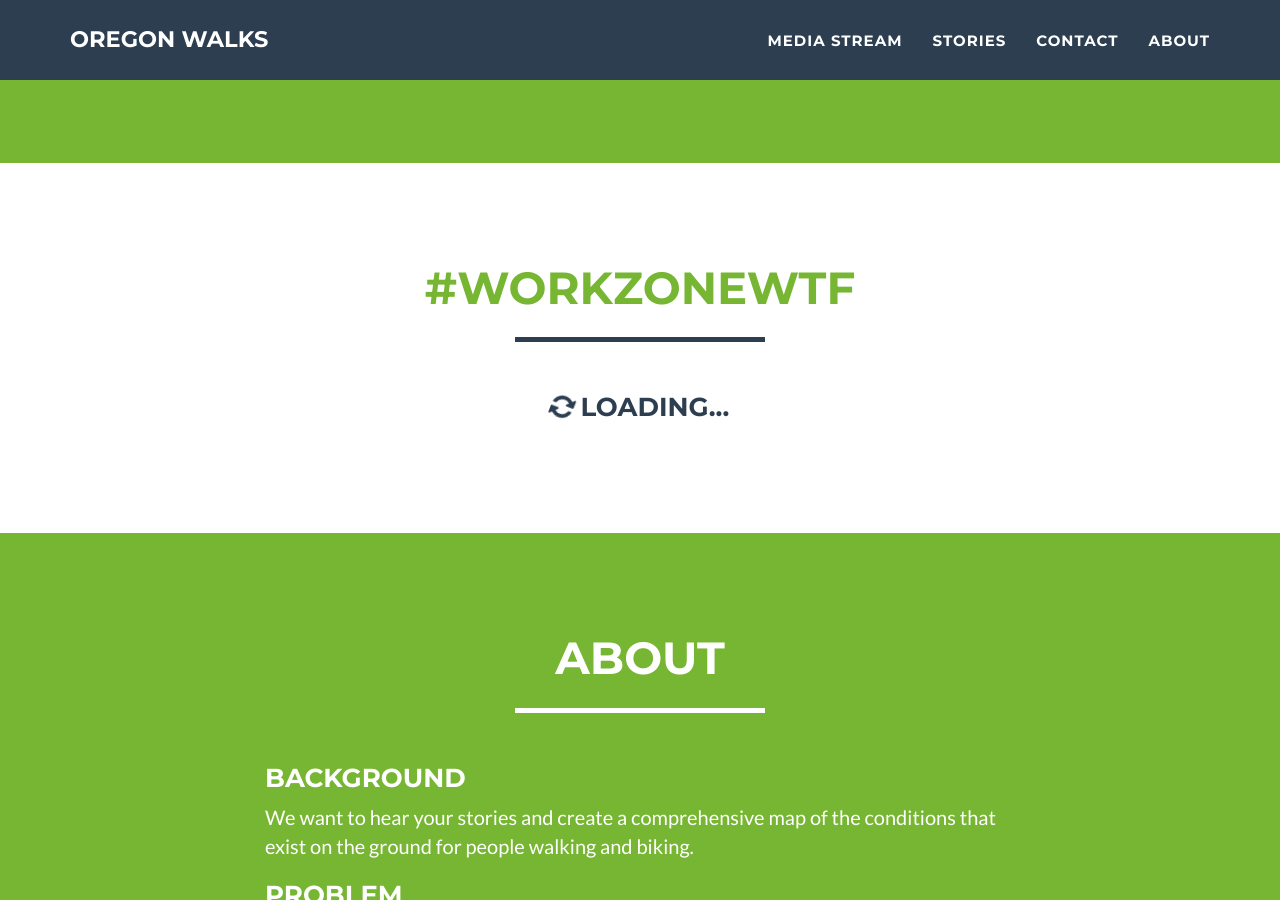
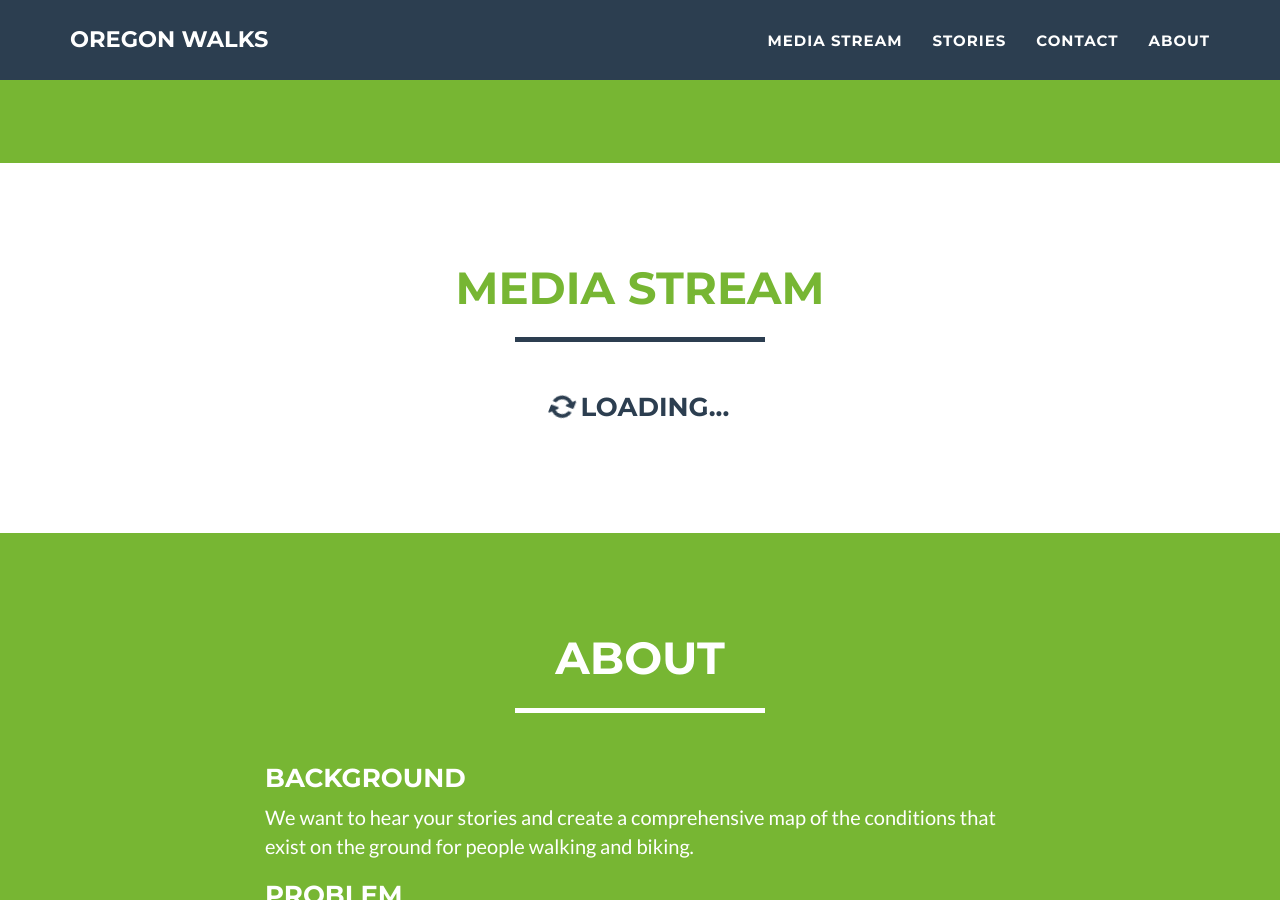
Before and after one commit to pdxosgeo/workzonepdx, a Jekyll site: the page built from index.html, in a window 1280 px wide and 900 px high, scrolled down 418 px. Built offline with Jekyll 4.4.1, drawn with Linux system fonts in a browser that asks for light colours.

Commit message:
Heading fix

```diff
--- a/_includes/tweet_grid.html
+++ b/_includes/tweet_grid.html
@@ -4,7 +4,7 @@
         <div class="container">
             <div class="row">
                 <div class="col-lg-12 text-center">
-                    <h2><a href="https://twitter.com/search?q=%23workzonewtf&lang=en">#workzonewtf</a></h2>
+                    <h2><a href="https://twitter.com/search?q=%23workzonewtf&lang=en">Media Stream</a></h2>
                     <hr class="star-primary">
                 </div>
             </div>
```
